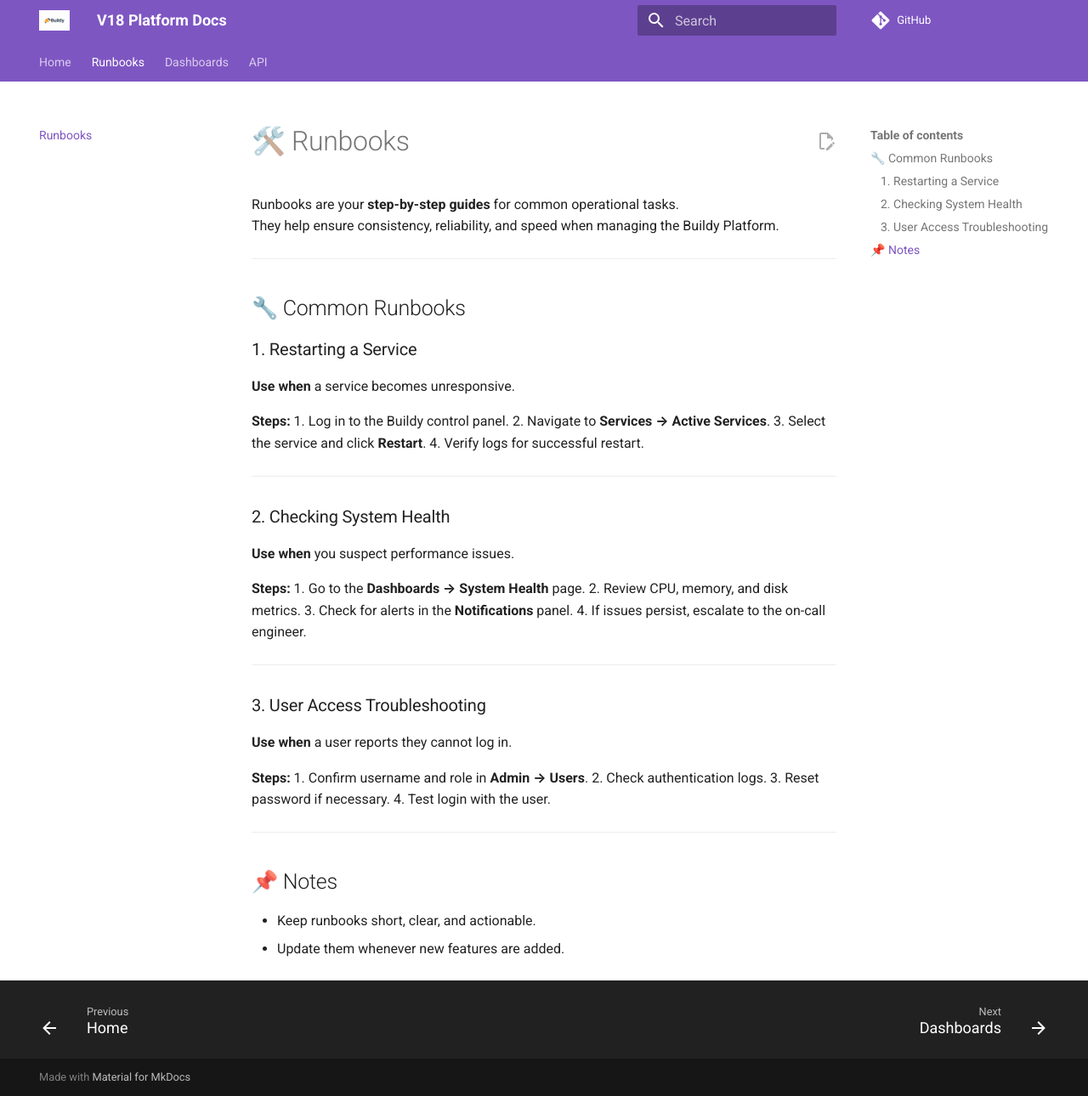
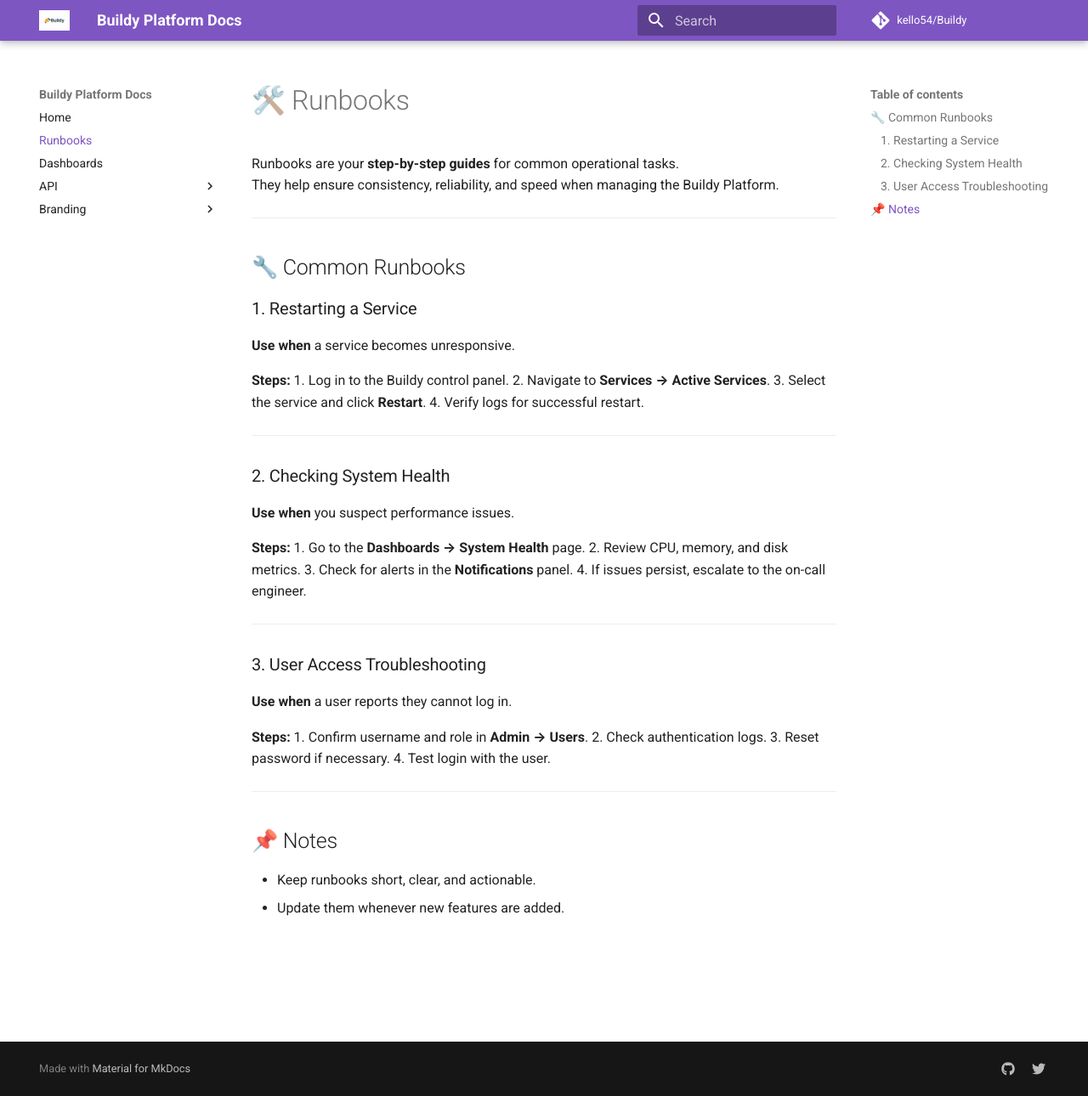
Before and after one commit to Kello54/Buildy, an MkDocs documentation site: the page built from docs/runbooks.md, in a window 1280 px wide and 1290 px high. Shown: the whole window at 85% size. Built offline with MkDocs 1.6.1 and Material for MkDocs 9.7.7, drawn with Linux system fonts in a browser that asks for light colours; comment, search, counter and statistics services are not loaded.

Commit message:
Update mkdocs.yml

```diff
--- a/mkdocs.yml
+++ b/mkdocs.yml
@@ -1,18 +1,8 @@
-# ==========================
-# Buildy Platform Docs Config
-# ==========================
+site_name: Buildy Platform Docs
+site_url: https://kello54.github.io/Buildy/
+repo_url: https://github.com/kello54/Buildy
+repo_name: kello54/Buildy
 
-site_name: V18 Platform Docs
-site_description: Documentation for the Buildy Platform — Runbooks, Dashboards, APIs
-site_url: https://kello54.github.io/Buildy/
-site_author: Kello54
-
-repo_url: https://github.com/kello54/Buildy
-repo_name: GitHub
-
-# --------------------------
-# Theme & Branding
-# --------------------------
 theme:
   name: material
   logo: images/logo.png
@@ -24,52 +14,36 @@
     - scheme: slate
       primary: deep purple
       accent: amber
+
+plugins:
+  - search
+  - swagger-ui:
+      spec_file: docs/platform.json
+
+extra:
+  social:
+    - icon: fontawesome/brands/github
+      link: https://github.com/kello54/Buildy
+    - icon: fontawesome/brands/twitter
+      link: https://twitter.com/yourhandle
   features:
-    - navigation.tabs
+    - navigation.expand
     - navigation.top
-    - navigation.footer
+    - navigation.sections
+    - content.code.copy
     - content.action.edit
-    - content.code.copy
-    - content.code.annotate
     - search.suggest
     - search.highlight
 
-# --------------------------
-# Navigation
-# --------------------------
 nav:
   - Home: index.md
   - Runbooks: runbooks.md
   - Dashboards: dashboards.md
   - API:
-      - Overview: api.md        # polished API intro page
-      - Reference: platform.json # Swagger UI spec
-
-# --------------------------
-# Plugins
-# --------------------------
-plugins:
-  - search:
-      separator: '[\s\-\.]+'
-  - swagger-ui:
-      spec_file: docs/platform.json
-  - minify:
-      minify_html: true
-
-# --------------------------
-# Markdown Extensions
-# --------------------------
-markdown_extensions:
-  - admonition
-  - codehilite
-  - footnotes
-  - meta
-  - toc:
-      permalink: true
-  - pymdownx.details
-  - pymdownx.superfences
-  - pymdownx.highlight
-  - pymdownx.tabbed
-  - pymdownx.emoji:
-      emoji_index: !!python/name:materialx.emoji.twemoji
-      emoji_generator: !!python/name:materialx.emoji.to_svg
+      - Overview: api.md
+      - Reference: platform.json
+  - Branding:
+      - Overview: branding/index.md
+      - Logo: branding/logo.md
+      - Colors: branding/colors.md
+      - Typography: branding/typography.md
```
